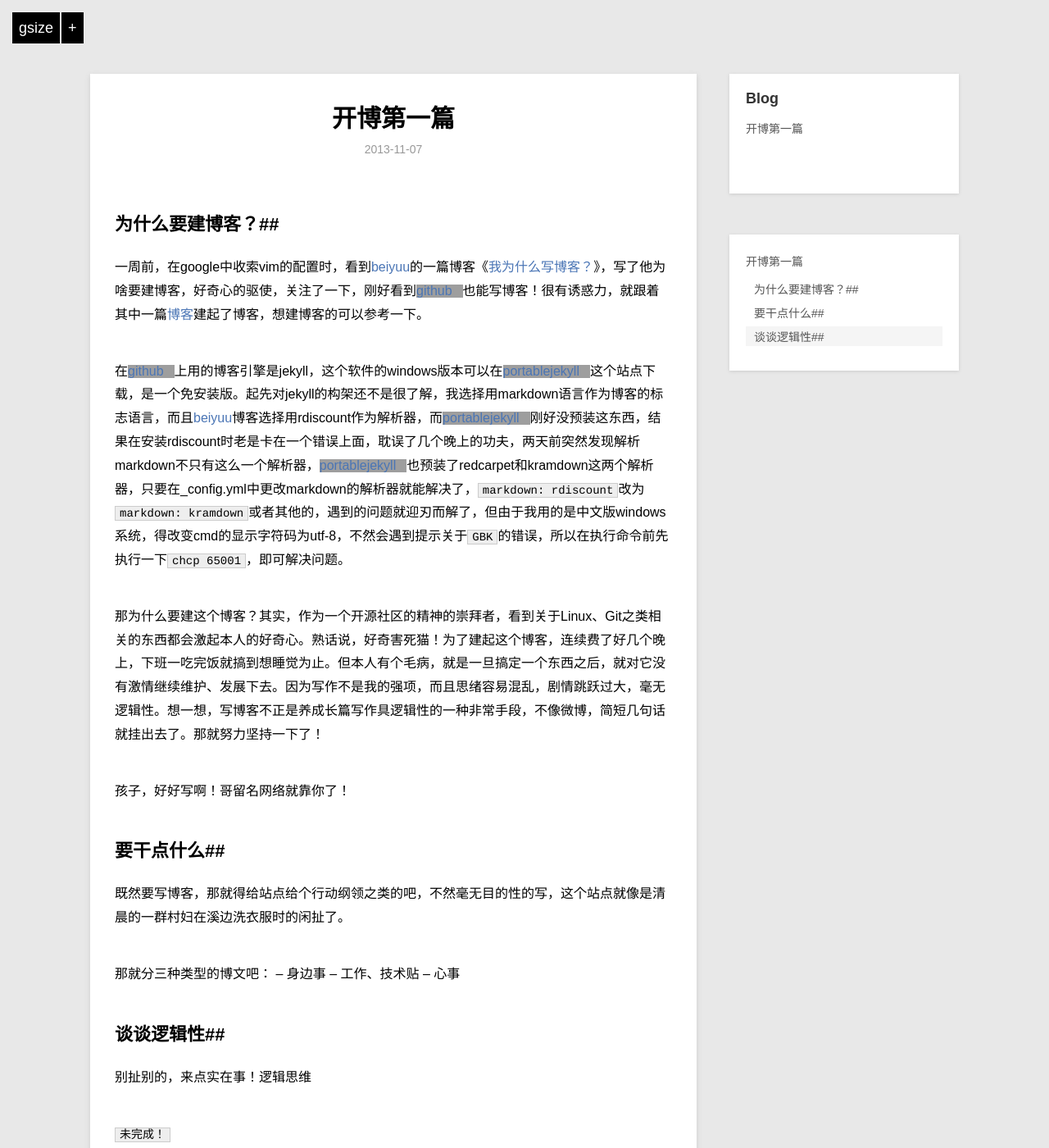
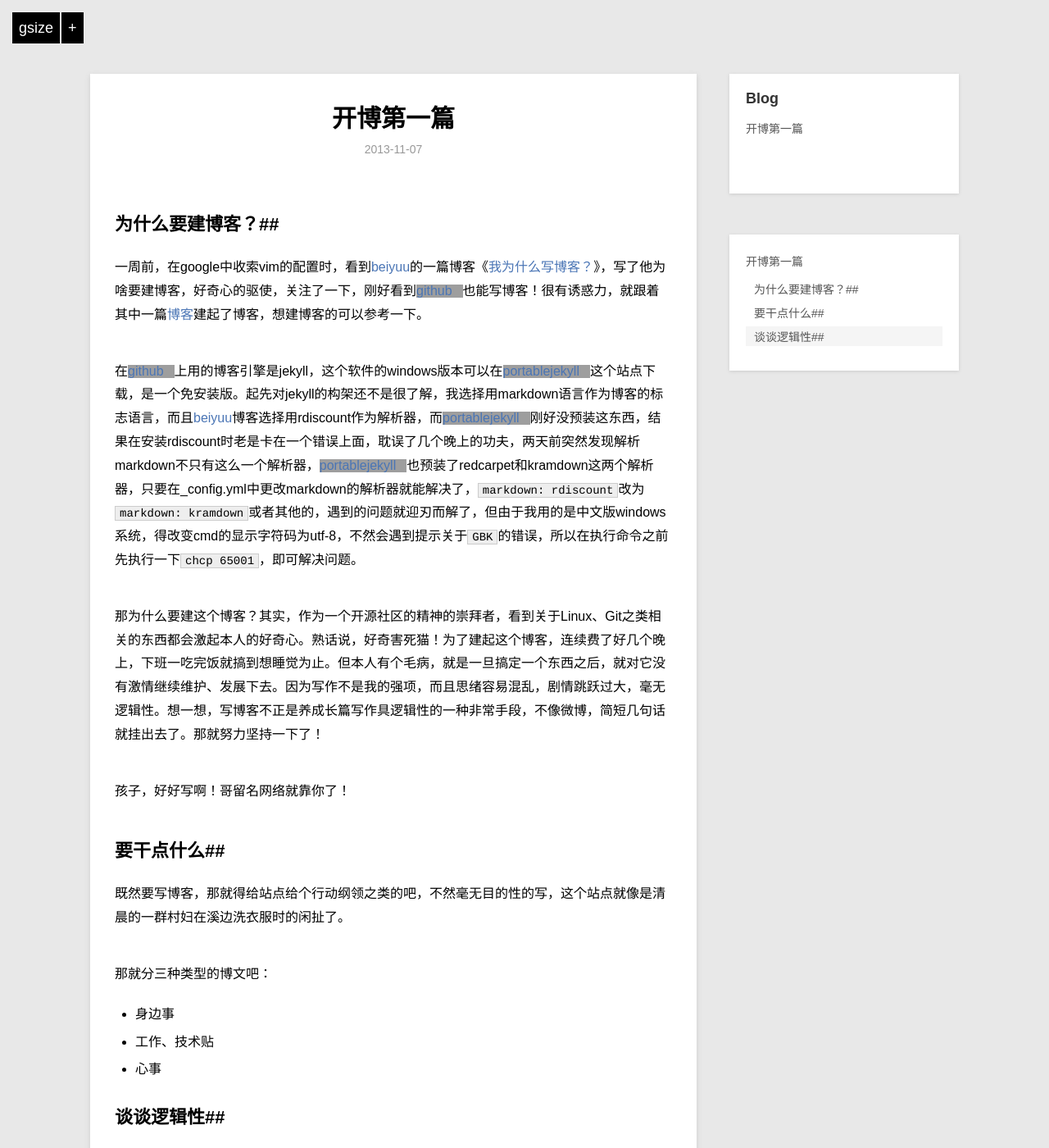
Before and after one commit to gsize/gsize.github.io, a Jekyll site: the page built from _posts/2013-11-07-build-my-blog.md, in a window 1280 px wide and 1400 px high. Shown: the whole window at 82% size. Built offline with Jekyll 4.4.1, drawn with Linux system fonts in a browser that asks for light colours; grey boxes are pictures that could not be loaded.

Commit message:
fix list error

```diff
--- a/_posts/2013-11-07-build-my-blog.md
+++ b/_posts/2013-11-07-build-my-blog.md
@@ -9,7 +9,7 @@ description: 整了将近一周，终于搞明白怎么在github-blog上面用je
 
 一周前，在google中收索vim的配置时，看到[beiyuu]的一篇博客《[我为什么写博客？]》，写了他为啥要建博客，好奇心的驱使，关注了一下，刚好看到[github]也能写博客！很有诱惑力，就跟着其中一篇[博客]建起了博客，想建博客的可以参考一下。
 
-在[github]上用的博客引擎是jekyll，这个软件的windows版本可以在[portablejekyll]这个站点下载，是一个免安装版。起先对jekyll的构架还不是很了解，我选择用markdown语言作为博客的标志语言，而且[beiyuu]博客选择用rdiscount作为解析器，而[portablejekyll]刚好没预装这东西，结果在安装rdiscount时老是卡在一个错误上面，耽误了几个晚上的功夫，两天前突然发现解析markdown不只有这么一个解析器，[portablejekyll]也预装了redcarpet和kramdown这两个解析器，只要在_config.yml中更改markdown的解析器就能解决了，`markdown: rdiscount`改为`markdown: kramdown`或者其他的，遇到的问题就迎刃而解了，但由于我用的是中文版windows系统，得改变cmd的显示字符码为utf-8，不然会遇到提示关于`GBK`的错误，所以在执行命令前先执行一下`chcp 65001`，即可解决问题。
+在[github]上用的博客引擎是jekyll，这个软件的windows版本可以在[portablejekyll]这个站点下载，是一个免安装版。起先对jekyll的构架还不是很了解，我选择用markdown语言作为博客的标志语言，而且[beiyuu]博客选择用rdiscount作为解析器，而[portablejekyll]刚好没预装这东西，结果在安装rdiscount时老是卡在一个错误上面，耽误了几个晚上的功夫，两天前突然发现解析markdown不只有这么一个解析器，[portablejekyll]也预装了redcarpet和kramdown这两个解析器，只要在_config.yml中更改markdown的解析器就能解决了，`markdown: rdiscount`改为`markdown: kramdown`或者其他的，遇到的问题就迎刃而解了，但由于我用的是中文版windows系统，得改变cmd的显示字符码为utf-8，不然会遇到提示关于`GBK`的错误，所以在执行命令之前先执行一下`chcp 65001`，即可解决问题。
 
 *那为什么要建这个博客？*其实，作为一个开源社区的精神的崇拜者，看到关于Linux、Git之类相关的东西都会激起本人的好奇心。熟话说，好奇害死猫！为了建起这个博客，连续费了好几个晚上，下班一吃完饭就搞到想睡觉为止。但本人有个毛病，就是一旦搞定一个东西之后，就对它没有激情继续维护、发展下去。因为写作不是我的强项，而且思绪容易混乱，剧情跳跃过大，毫无逻辑性。想一想，写博客不正是养成长篇写作具逻辑性的一种非常手段，不像微博，简短几句话就挂出去了。那就努力坚持一下了！
 
@@ -27,9 +27,9 @@ description: 整了将近一周，终于搞明白怎么在github-blog上面用je
 既然要写博客，那就得给站点给个行动纲领之类的吧，不然毫无目的性的写，这个站点就像是清晨的一群村妇在溪边洗衣服时的闲扯了。
 
 那就分三种类型的博文吧：
-   --  身边事
-   --  工作、技术贴
-   --  心事
+   -  身边事
+   -  工作、技术贴
+   -  心事
 
 ##谈谈逻辑性##
 
```
